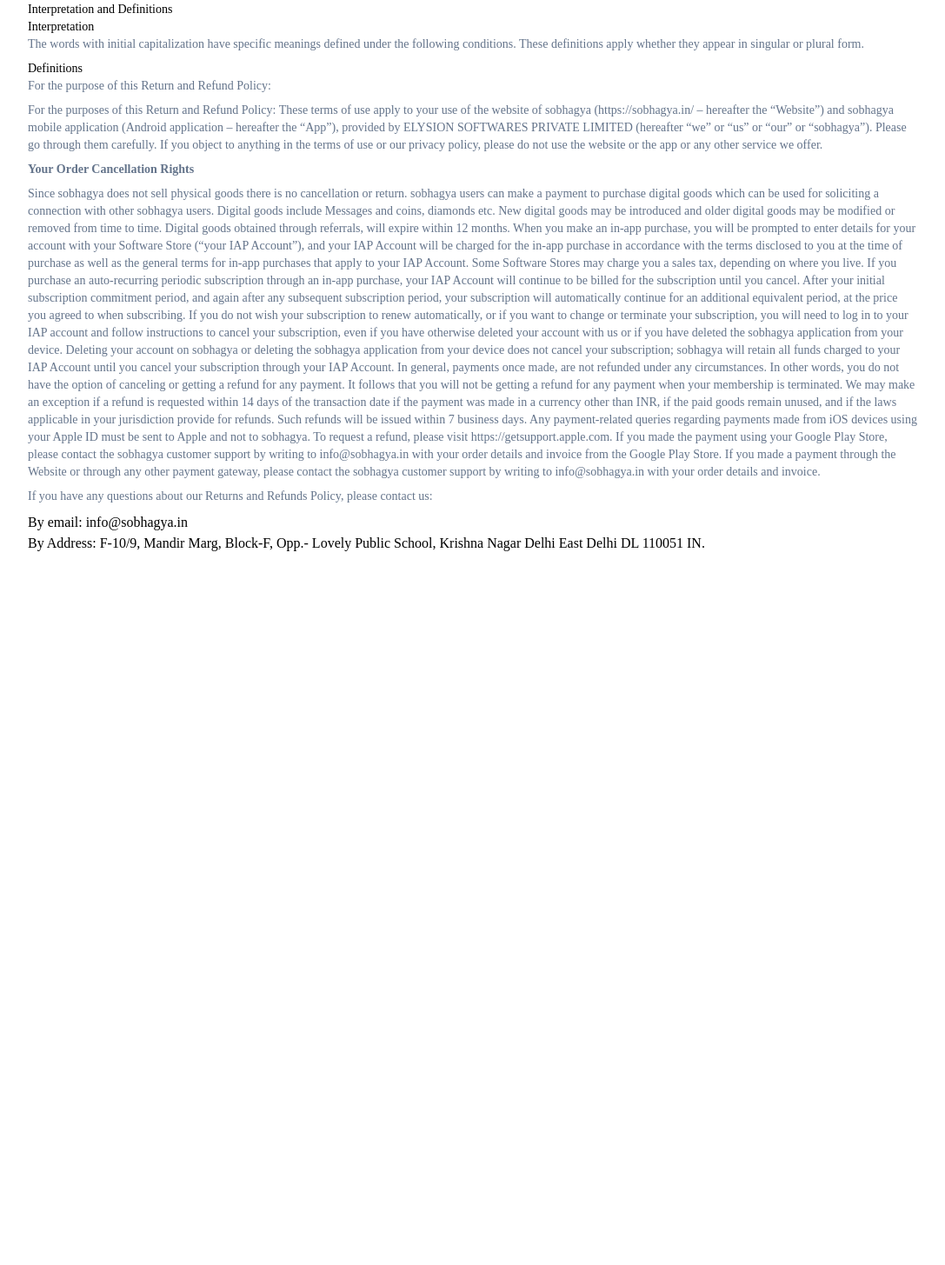
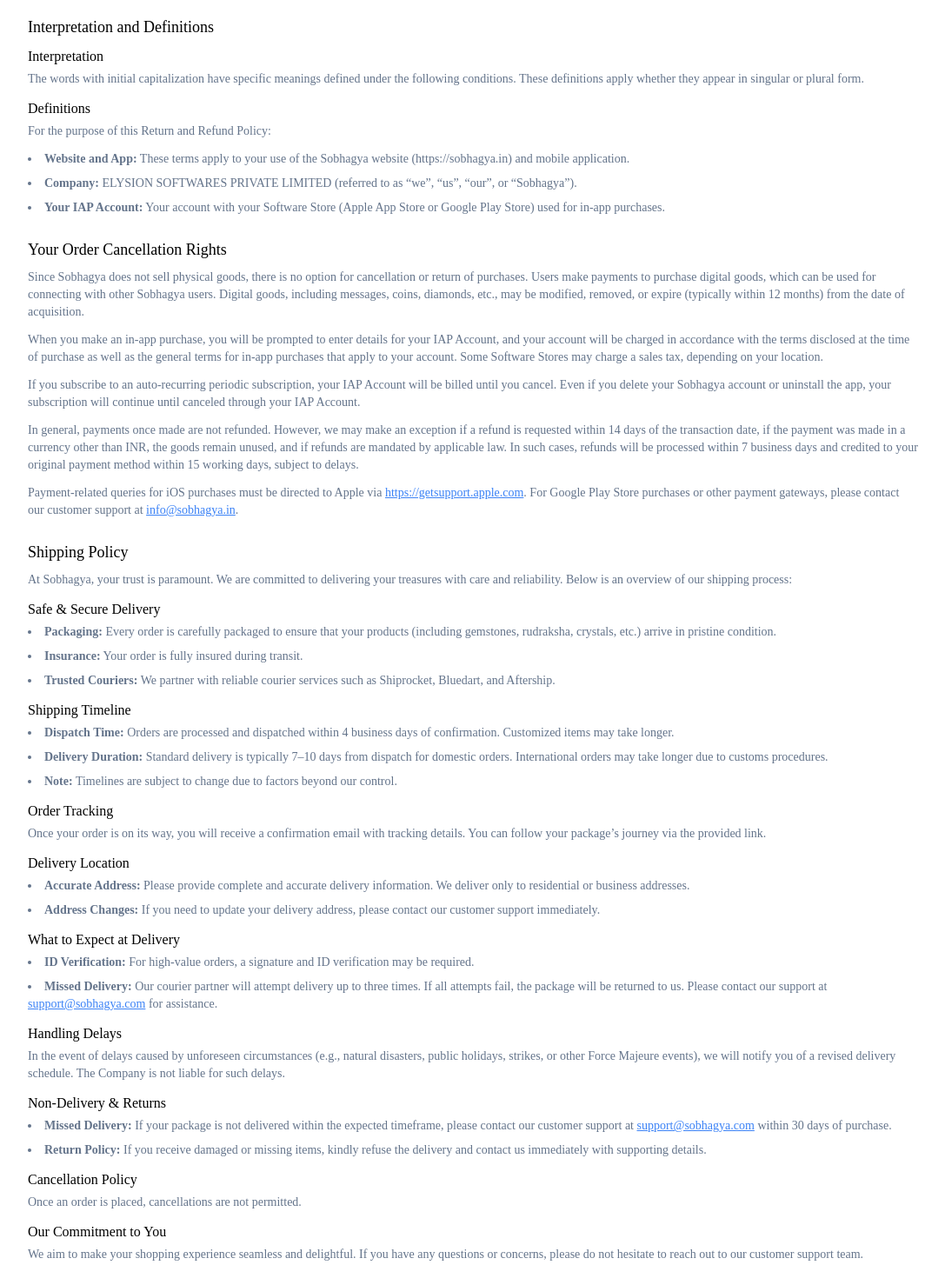
Before and after one commit to elysion-yb24/sobhagya-web, a React (Vite) app: page /returnRefundPolicy in a window 1280 px wide. Shown: the part 375-1830 px from the top of the page at 87% size, without its empty margins (96-1183 px from the left). Before the commit the page ends 1140 px from the top, so only its background shows below. Built offline with nearby package versions, Linux system fonts and the light colour scheme.

Commit message:
updated:return refund policy

```diff
--- a/src/Pages/ReturnRefundPolicy.jsx
+++ b/src/Pages/ReturnRefundPolicy.jsx
@@ -3,6 +3,7 @@
 export default function ReturnRefundPolicy() {
   return (
     <div className="w-full p-32 bg-white text-black">
+      {/* Header */}
       <div className="mb-8">
         <div className="flex items-center gap-2 mb-6">
           <a href="https://sobhagya.in/">
@@ -11,123 +12,221 @@
           <p className="text-lg font-bold">Sobhagya</p>
         </div>
         <h2 className="text-4xl font-medium">Refund Policy</h2>
-        <div className="mb-2">
-          <p className="text-sm text-slate-500">
+        <p className="text-sm text-slate-500 mt-2">
           Last updated: September 20, 2023
         </p>
       </div>
-      </div>
+
+      {/* Introduction */}
       <div>
         <p className="text-sm text-slate-500 mb-2">
-          Thank you for using Baatein, our audio call service.
+          Thank you for using Sobhagya, our audio call service.
         </p>
-        <p className="text-sm text-slate-500 mb-2">
+        <p className="text-sm text-slate-500 mb-4">
           If, for any reason, you are not entirely satisfied with our service,
           we invite you to review our policy on refunds and returns. This Return
           and Refund Policy outlines the terms and conditions applicable to any
           purchases made through our service.
         </p>
-        <h2 className="text-sm">Interpretation and Definitions</h2>
-        <h3 className="text-sm">Interpretation</h3>
-        <p className="text-sm text-slate-500 mb-2">
+
+        {/* Interpretation and Definitions */}
+        <section className="mb-6">
+          <h2 className="text-lg font-medium mb-2">
+            Interpretation and Definitions
+          </h2>
+          <h3 className="text-md font-medium mb-1">Interpretation</h3>
+          <p className="text-sm text-slate-500 mb-3">
             The words with initial capitalization have specific meanings defined
             under the following conditions. These definitions apply whether they
             appear in singular or plural form.
           </p>
-        <h3 className="text-sm">Definitions</h3>
-        <p className="text-sm text-slate-500 mb-2">
+
+          <h3 className="text-md font-medium mb-1">Definitions</h3>
+          <p className="text-sm text-slate-500 mb-3">
             For the purpose of this Return and Refund Policy:
           </p>
-        <ul>
-          <li>
-            <p className="text-sm text-slate-500 mb-2">
-              For the purposes of this Return and Refund Policy: These terms of
-              use apply to your use of the website of sobhagya (https://sobhagya.in/
-              – hereafter the “Website”) and sobhagya mobile application (Android
-              application – hereafter the “App”), provided by ELYSION SOFTWARES
-              PRIVATE LIMITED (hereafter “we” or “us” or “our” or “sobhagya”).
-              Please go through them carefully. If you object to anything in the
-              terms of use or our privacy policy, please do not use the website
-              or the app or any other service we offer.
+          <ul className="list-disc list-inside space-y-2">
+            <li className="text-sm text-slate-500">
+              <strong>Website and App:</strong> These terms apply to your use of
+              the Sobhagya website (https://sobhagya.in) and mobile application.
+            </li>
+            <li className="text-sm text-slate-500">
+              <strong>Company:</strong> ELYSION SOFTWARES PRIVATE LIMITED (referred to as “we”, “us”, “our”, or “Sobhagya”).
+            </li>
+            <li className="text-sm text-slate-500">
+              <strong>Your IAP Account:</strong> Your account with your Software Store (Apple App Store or Google Play Store) used for in-app purchases.
+            </li>
+          </ul>
+        </section>
+
+        {/* Order Cancellation and Refunds */}
+        <section className="mb-6">
+          <h2 className="text-lg font-medium mb-2">
+            Your Order Cancellation Rights
+          </h2>
+          <p className="text-sm text-slate-500 mb-3">
+            Since Sobhagya does not sell physical goods, there is no option for
+            cancellation or return of purchases. Users make payments to purchase
+            digital goods, which can be used for connecting with other Sobhagya
+            users. Digital goods, including messages, coins, diamonds, etc., may be
+            modified, removed, or expire (typically within 12 months) from the date
+            of acquisition.
           </p>
+          <p className="text-sm text-slate-500 mb-3">
+            When you make an in-app purchase, you will be prompted to enter details
+            for your IAP Account, and your account will be charged in accordance
+            with the terms disclosed at the time of purchase as well as the general
+            terms for in-app purchases that apply to your account. Some Software
+            Stores may charge a sales tax, depending on your location.
+          </p>
+          <p className="text-sm text-slate-500 mb-3">
+            If you subscribe to an auto-recurring periodic subscription, your IAP
+            Account will be billed until you cancel. Even if you delete your Sobhagya
+            account or uninstall the app, your subscription will continue until
+            canceled through your IAP Account.
+          </p>
+          <p className="text-sm text-slate-500 mb-3">
+            In general, payments once made are not refunded. However, we may make
+            an exception if a refund is requested within 14 days of the transaction
+            date, if the payment was made in a currency other than INR, the goods
+            remain unused, and if refunds are mandated by applicable law. In such
+            cases, refunds will be processed within 7 business days and credited to
+            your original payment method within 15 working days, subject to delays.
+          </p>
+          <p className="text-sm text-slate-500 mb-3">
+            Payment-related queries for iOS purchases must be directed to Apple
+            via{" "}
+            <a
+              href="https://getsupport.apple.com"
+              className="text-blue-500 underline"
+            >
+              https://getsupport.apple.com
+            </a>
+            . For Google Play Store purchases or other payment gateways, please
+            contact our customer support at{" "}
+            <a href="mailto:info@sobhagya.in" className="text-blue-500 underline">
+              info@sobhagya.in
+            </a>
+            .
+          </p>
+        </section>
+
+        {/* Shipping Policy */}
+        <section className="mb-6">
+          <h2 className="text-lg font-medium mb-2">Shipping Policy</h2>
+          <p className="text-sm text-slate-500 mb-3">
+            At Sobhagya, your trust is paramount. We are committed to delivering your
+            treasures with care and reliability. Below is an overview of our shipping
+            process:
+          </p>
+
+          <h3 className="text-md font-medium mb-1">Safe &amp; Secure Delivery</h3>
+          <ul className="list-disc list-inside space-y-2 mb-3">
+            <li className="text-sm text-slate-500">
+              <strong>Packaging:</strong> Every order is carefully packaged to ensure
+              that your products (including gemstones, rudraksha, crystals, etc.) arrive
+              in pristine condition.
             </li>
-          <li>
-            <p className="text-sm text-slate-500 mb-2">
-              <strong>Your Order Cancellation Rights</strong>
-            </p>
+            <li className="text-sm text-slate-500">
+              <strong>Insurance:</strong> Your order is fully insured during transit.
             </li>
-          <li>
-            <p className="text-sm text-slate-500 mb-2">
-              Since sobhagya does not sell physical goods there is no cancellation
-              or return. sobhagya users can make a payment to purchase digital
-              goods which can be used for soliciting a connection with other
-              sobhagya users. Digital goods include Messages and coins, diamonds
-              etc. New digital goods may be introduced and older digital goods
-              may be modified or removed from time to time. Digital goods
-              obtained through referrals, will expire within 12 months. When you
-              make an in-app purchase, you will be prompted to enter details for
-              your account with your Software Store (“your IAP Account”), and
-              your IAP Account will be charged for the in-app purchase in
-              accordance with the terms disclosed to you at the time of purchase
-              as well as the general terms for in-app purchases that apply to
-              your IAP Account. Some Software Stores may charge you a sales tax,
-              depending on where you live. If you purchase an auto-recurring
-              periodic subscription through an in-app purchase, your IAP Account
-              will continue to be billed for the subscription until you cancel.
-              After your initial subscription commitment period, and again after
-              any subsequent subscription period, your subscription will
-              automatically continue for an additional equivalent period, at the
-              price you agreed to when subscribing. If you do not wish your
-              subscription to renew automatically, or if you want to change or
-              terminate your subscription, you will need to log in to your IAP
-              account and follow instructions to cancel your subscription, even
-              if you have otherwise deleted your account with us or if you have
-              deleted the sobhagya application from your device. Deleting your
-              account on sobhagya or deleting the sobhagya application from your
-              device does not cancel your subscription; sobhagya will retain all
-              funds charged to your IAP Account until you cancel your
-              subscription through your IAP Account. In general, payments once
-              made, are not refunded under any circumstances. In other words,
-              you do not have the option of canceling or getting a refund for
-              any payment. It follows that you will not be getting a refund for
-              any payment when your membership is terminated. We may make an
-              exception if a refund is requested within 14 days of the
-              transaction date if the payment was made in a currency other than
-              INR, if the paid goods remain unused, and if the laws applicable
-              in your jurisdiction provide for refunds. Such refunds will be
-              issued within 7 business days. Any payment-related queries
-              regarding payments made from iOS devices using your Apple ID must
-              be sent to Apple and not to sobhagya. To request a refund, please
-              visit https://getsupport.apple.com. If you made the payment using
-              your Google Play Store, please contact the sobhagya customer support
-              by writing to info@sobhagya.in with your order details and invoice
-              from the Google Play Store. If you made a payment through the
-              Website or through any other payment gateway, please contact the
-              sobhagya customer support by writing to info@sobhagya.in with your
-              order details and invoice.
-            </p>
+            <li className="text-sm text-slate-500">
+              <strong>Trusted Couriers:</strong> We partner with reliable courier
+              services such as Shiprocket, Bluedart, and Aftership.
             </li>
           </ul>
 
+          <h3 className="text-md font-medium mb-1">Shipping Timeline</h3>
+          <ul className="list-disc list-inside space-y-2 mb-3">
+            <li className="text-sm text-slate-500">
+              <strong>Dispatch Time:</strong> Orders are processed and dispatched within 4 business days of confirmation. Customized items may take longer.
+            </li>
+            <li className="text-sm text-slate-500">
+              <strong>Delivery Duration:</strong> Standard delivery is typically 7–10 days from dispatch for domestic orders. International orders may take longer due to customs procedures.
+            </li>
+            <li className="text-sm text-slate-500">
+              <strong>Note:</strong> Timelines are subject to change due to factors beyond our control.
+            </li>
+          </ul>
+
+          <h3 className="text-md font-medium mb-1">Order Tracking</h3>
+          <p className="text-sm text-slate-500 mb-3">
+            Once your order is on its way, you will receive a confirmation email with tracking details. You can follow your package’s journey via the provided link.
+          </p>
+
+          <h3 className="text-md font-medium mb-1">Delivery Location</h3>
+          <ul className="list-disc list-inside space-y-2 mb-3">
+            <li className="text-sm text-slate-500">
+              <strong>Accurate Address:</strong> Please provide complete and accurate delivery information. We deliver only to residential or business addresses.
+            </li>
+            <li className="text-sm text-slate-500">
+              <strong>Address Changes:</strong> If you need to update your delivery address, please contact our customer support immediately.
+            </li>
+          </ul>
+
+          <h3 className="text-md font-medium mb-1">What to Expect at Delivery</h3>
+          <ul className="list-disc list-inside space-y-2 mb-3">
+            <li className="text-sm text-slate-500">
+              <strong>ID Verification:</strong> For high-value orders, a signature and ID verification may be required.
+            </li>
+            <li className="text-sm text-slate-500">
+              <strong>Missed Delivery:</strong> Our courier partner will attempt delivery up to three times. If all attempts fail, the package will be returned to us. Please contact our support at{" "}
+              <a href="mailto:support@sobhagya.com" className="text-blue-500 underline">
+                support@sobhagya.com
+              </a>{" "}
+              for assistance.
+            </li>
+          </ul>
+
+          <h3 className="text-md font-medium mb-1">Handling Delays</h3>
+          <p className="text-sm text-slate-500 mb-3">
+            In the event of delays caused by unforeseen circumstances (e.g., natural disasters, public holidays, strikes, or other Force Majeure events), we will notify you of a revised delivery schedule. The Company is not liable for such delays.
+          </p>
+
+          <h3 className="text-md font-medium mb-1">Non-Delivery &amp; Returns</h3>
+          <ul className="list-disc list-inside space-y-2 mb-3">
+            <li className="text-sm text-slate-500">
+              <strong>Missed Delivery:</strong> If your package is not delivered within the expected timeframe, please contact our customer support at{" "}
+              <a href="mailto:support@sobhagya.com" className="text-blue-500 underline">
+                support@sobhagya.com
+              </a>{" "}
+              within 30 days of purchase.
+            </li>
+            <li className="text-sm text-slate-500">
+              <strong>Return Policy:</strong> If you receive damaged or missing items, kindly refuse the delivery and contact us immediately with supporting details.
+            </li>
+          </ul>
+
+          <h3 className="text-md font-medium mb-1">Cancellation Policy</h3>
+          <p className="text-sm text-slate-500 mb-3">
+            Once an order is placed, cancellations are not permitted.
+          </p>
+
+          <h3 className="text-md font-medium mb-1">Our Commitment to You</h3>
+          <p className="text-sm text-slate-500">
+            We aim to make your shopping experience seamless and delightful. If you have any questions or concerns, please do not hesitate to reach out to our customer support team.
+          </p>
+        </section>
+
+        {/* Contact Information */}
+        <section>
           <p className="text-sm text-slate-500 mb-2">
-          If you have any questions about our Returns and Refunds Policy, please
-          contact us:
+            If you have any questions about our Returns and Refunds Policy, please contact us:
           </p>
-        <ul>
-          <li>
-            By email:{" "}
-            <a className="text-black" href="mailto: info@sobhagya.in">
+          <ul className="list-disc list-inside space-y-2">
+            <li className="text-sm text-slate-500">
+              <strong>By email:</strong>{" "}
+              <a href="mailto:info@sobhagya.in" className="text-blue-500 underline">
                 info@sobhagya.in
               </a>
             </li>
-          <li>
-            By Address:{" "}
-            <a className="text-black" href="mailto: info@sobhagya.in">
-              F-10/9, Mandir Marg, Block-F, Opp.- Lovely Public School, Krishna
-              Nagar Delhi East Delhi DL 110051 IN.
-            </a>
+            <li className="text-sm text-slate-500">
+              <strong>By Address:</strong>{" "}
+              F-10/9, Mandir Marg, Block-F, Opp. Lovely Public School, Krishna Nagar,
+              Delhi East, Delhi DL 110051, IN.
             </li>
           </ul>
+        </section>
       </div>
     </div>
   );
```
Lines whose indentation alone changed are shown as unchanged.
